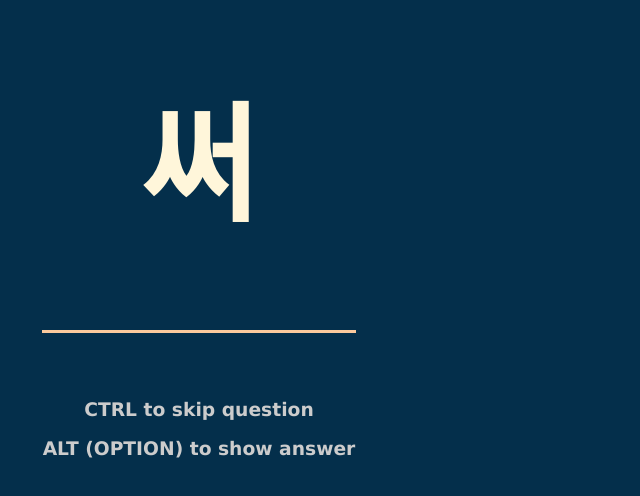
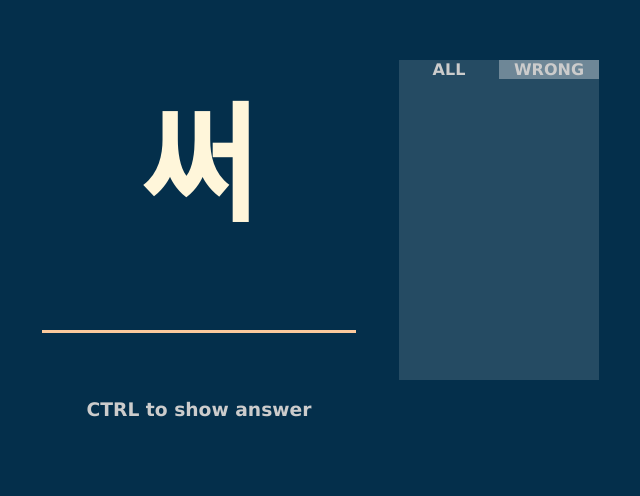
Before and after one commit to AsukaCHikaru/hangul-quiz, a Vue app: page / in a window 1280 px wide. Shown: the part 180-676 px from the top of the page, without its empty margins (441-1081 px from the left). Built offline with nearby package versions, Linux system fonts and the light colour scheme.

Commit message:
History filter and table fixes

```diff
--- a/src/App.vue
+++ b/src/App.vue
@@ -8,8 +8,8 @@
       <Quiz ref="quiz" :quiz="currentQuiz.hangul" :answer="currentQuiz.spell" />
       <answer-input ref="input" @keyup-enter="checkAnswer($event)" />
       <div class="tooltip-container">
-        <h3>CTRL to skip question</h3>
-        <h3>ALT (OPTION) to show answer</h3>
+        <!-- <h3>CTRL to skip question</h3> -->
+        <h3>CTRL to show answer</h3>
       </div>
       <history :history="history" />
     </div>
@@ -109,11 +109,6 @@ export default {
     handleKeyUp: function (event) {
       switch (event.key) {
         case 'Control':
-          this.increaseRate();
-          this.startNewQuiz();
-          this.streak = 0;
-          break;
-        case 'Alt':
           this.$refs.quiz.answerShown = true;
           this.streak = 0;
           break;
--- a/src/components/History.vue
+++ b/src/components/History.vue
@@ -1,8 +1,12 @@
 <template>
   <div class="history-container">
+    <div class="history-tab-container">
+    <div class="history-tab" :class="[filter==='all' ? 'show' : '']" @click="handleClickFilter('all')">ALL</div>
+    <div class="history-tab" :class="[filter==='wrong' ? 'show' : '']" @click="handleClickFilter('wrong')">WRONG</div>
+    </div>
     <ul class="history-ul">
       <li
-        v-for="item in history"
+        v-for="item in liItems"
         :key="item.startTime"
         class="history-li"
       >
@@ -23,11 +27,22 @@ export default {
   props: {
     history: Array
   },
+  data: function () {
+    return {
+      filter: 'wrong'
+    }
+  },
   computed: {
     liItems: function () {
-      return this.history.map(item => {
-        return `${item.hangul} ${item.spell} ${item.answerTime}s ${item.attampt} try`
-      })
+      if(this.filter === 'all'){
+        return this.history;
+      }
+      return this.history.filter(item => item.attampt > 1);
+    }
+  },
+  methods: {
+    handleClickFilter: function (filter) {
+      this.filter = filter;
     }
   }
 }
@@ -37,14 +52,29 @@ export default {
 .history-container{
   grid-row-start: 2;
   grid-column-start: 3;
+  grid-row-end: 4;
+  font-family: 'Lucida Sans', 'Lucida Sans Regular', 'Lucida Grande', 'Lucida Sans Unicode', sans-serif;
+  background-color: #ffffff22;
+  overflow: scroll;
+}
+.history-tab-container{
+  width: 100%;
+  display: grid;
+  grid-template-columns: 50% 50%;
+}
+.history-tab{
+  display: inline-block;
+  color: #ccc;
+  font-weight: 700;
+  cursor: pointer;
+}
+.history-tab.show{
+  background-color: #ffffff55;
 }
 .history-ul{
-  list-style: decimal;
+  list-style: none;
   padding: 0;
   color: #ccc;
-  font-family: 'Lucida Sans', 'Lucida Sans Regular', 'Lucida Grande', 'Lucida Sans Unicode', sans-serif;
-}
-.history-li{
 }
 .history-li-context-container{
   display: grid;
--- a/src/constants/hangulTable.js
+++ b/src/constants/hangulTable.js
@@ -97,7 +97,7 @@ export const hangul = {
     byeo: "벼",
     bo: "보",
     byo: "뵤",
-    bu: "브",
+    bu: "부",
     byu: "뷰",
     beu: "브",
     bi: "비",
@@ -238,11 +238,11 @@ export const hangul = {
     nye: "녜",
     nwa: "놔",
     nwae: "놰",
-    noe: "쥐",
-    nui: "즤",
-    nwo: "줘",
-    nwe: "줴",
-    nwi: "쥐",
+    noe: "뉘",
+    nui: "늬",
+    nwo: "눠",
+    nwe: "눼",
+    nwi: "뉘",
     dae: "대",
     de: "데",
     dyae: "댸",
@@ -323,14 +323,14 @@ export const hangul = {
     chae: "채",
     che: "체",
     chyae: "챼",
-    chye: "폐",
-    chwa: "퐈",
-    chwae: "좨",
-    choe: "죄",
-    chui: "즤",
-    chwo: "줘",
-    chwe: "줴",
-    chwi: "쥐",
+    chye: "체",
+    chwa: "촤",
+    chwae: "쵀",
+    choe: "최",
+    chui: "츼",
+    chwo: "춰",
+    chwe: "췌",
+    chwi: "취",
     kae: "캐",
     ke: "케",
     kyae: "컈",
```
